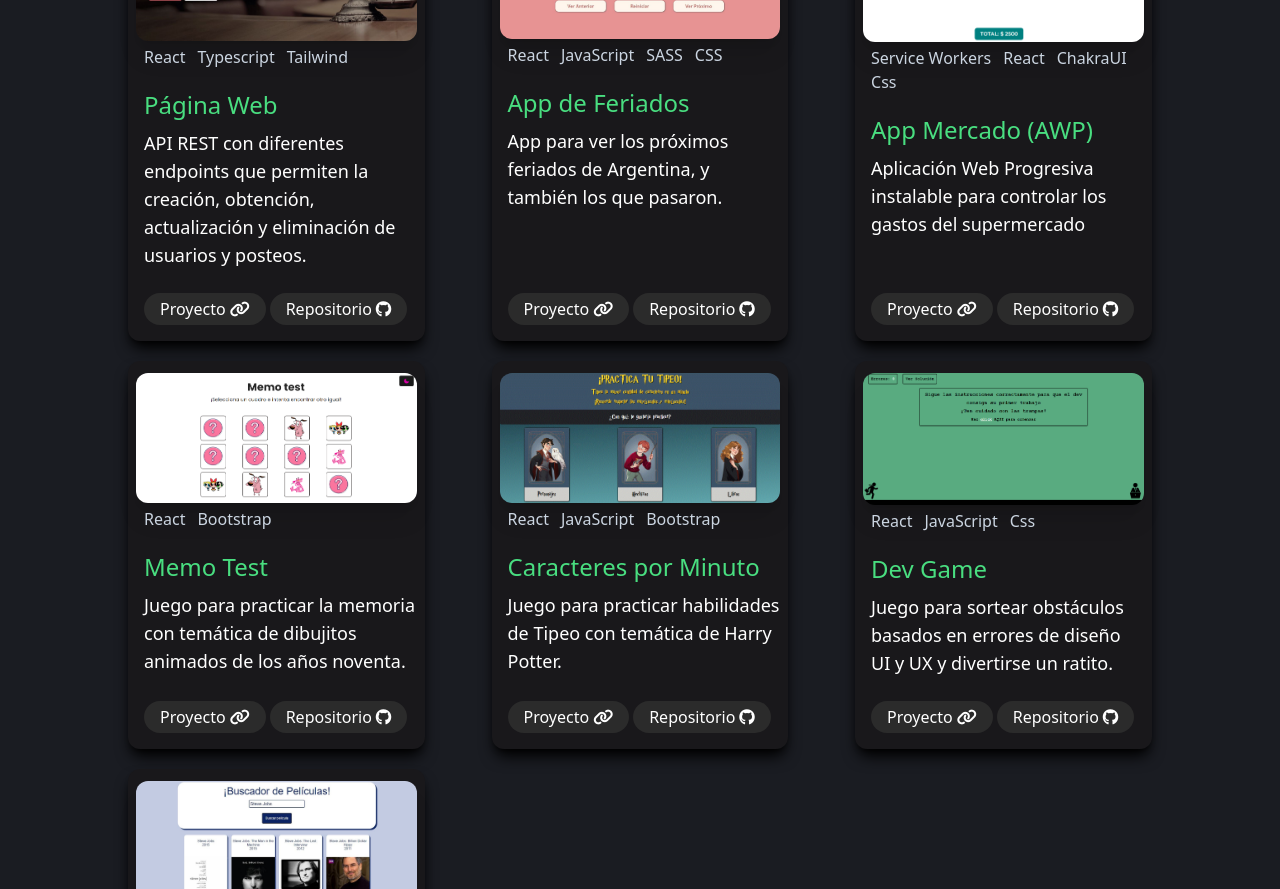
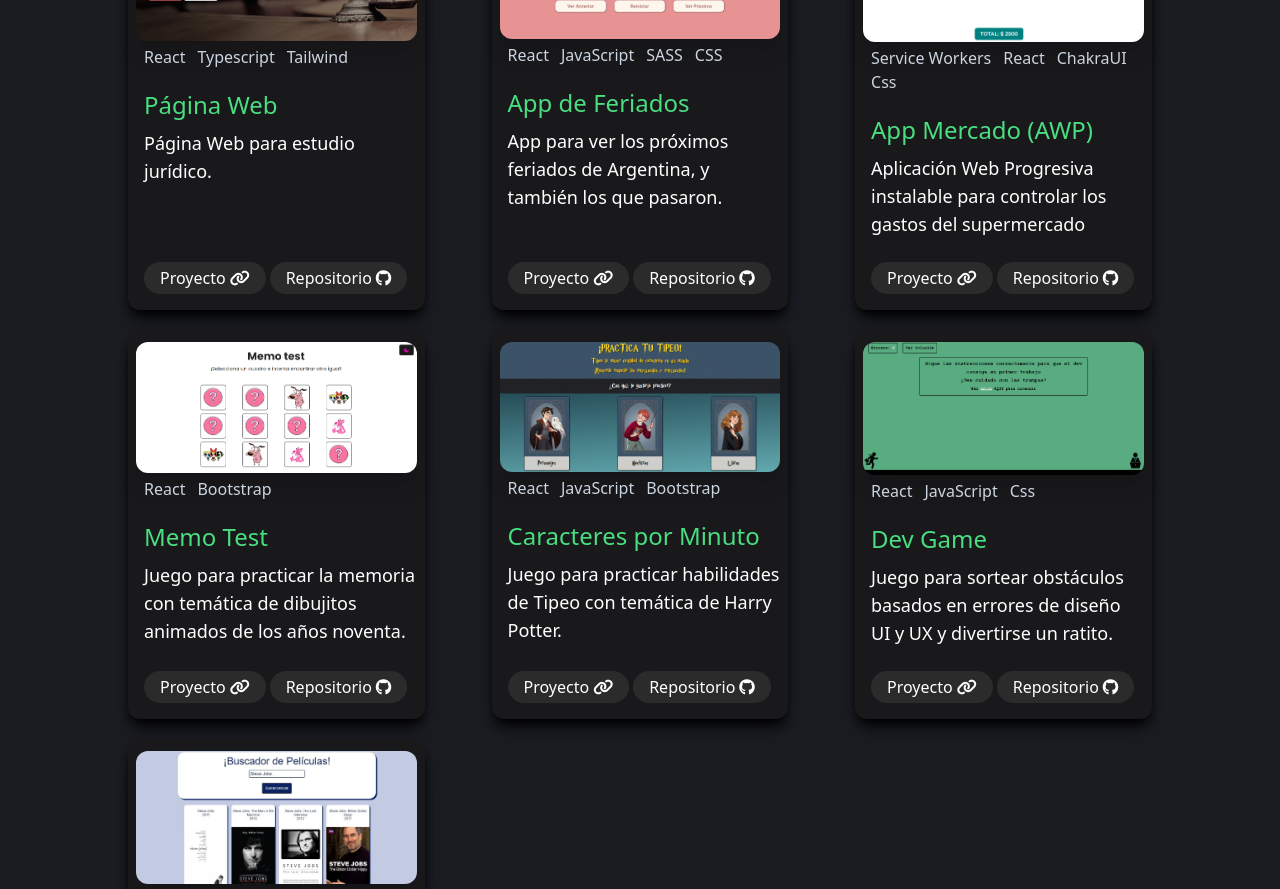
Before and after one commit to JuanPanizzi/Portfolio, a React (Vite) app: page / in a window 1280 px wide. Shown: the part 1520-2409 px from the top of the page. Built offline with nearby package versions, Linux system fonts and the light colour scheme.

Commit message:
Description modified

```diff
--- a/src/resources/info/infoCards.ts
+++ b/src/resources/info/infoCards.ts
@@ -38,7 +38,7 @@ export const infoCards = [
         title: "Página Web",
         image: estudio,
         technologies: ["React", "Typescript", "Tailwind" ],
-        description: "API REST con diferentes endpoints que permiten la creación, obtención, actualización y eliminación de usuarios y posteos. ",
+        description: "Página Web para estudio jurídico. ",
         urlDeploy: "https://debella.vercel.app/",
         urlGithub: "https://github.com/JuanPanizzi/Estudio-jur-dico.git"
     },
```
